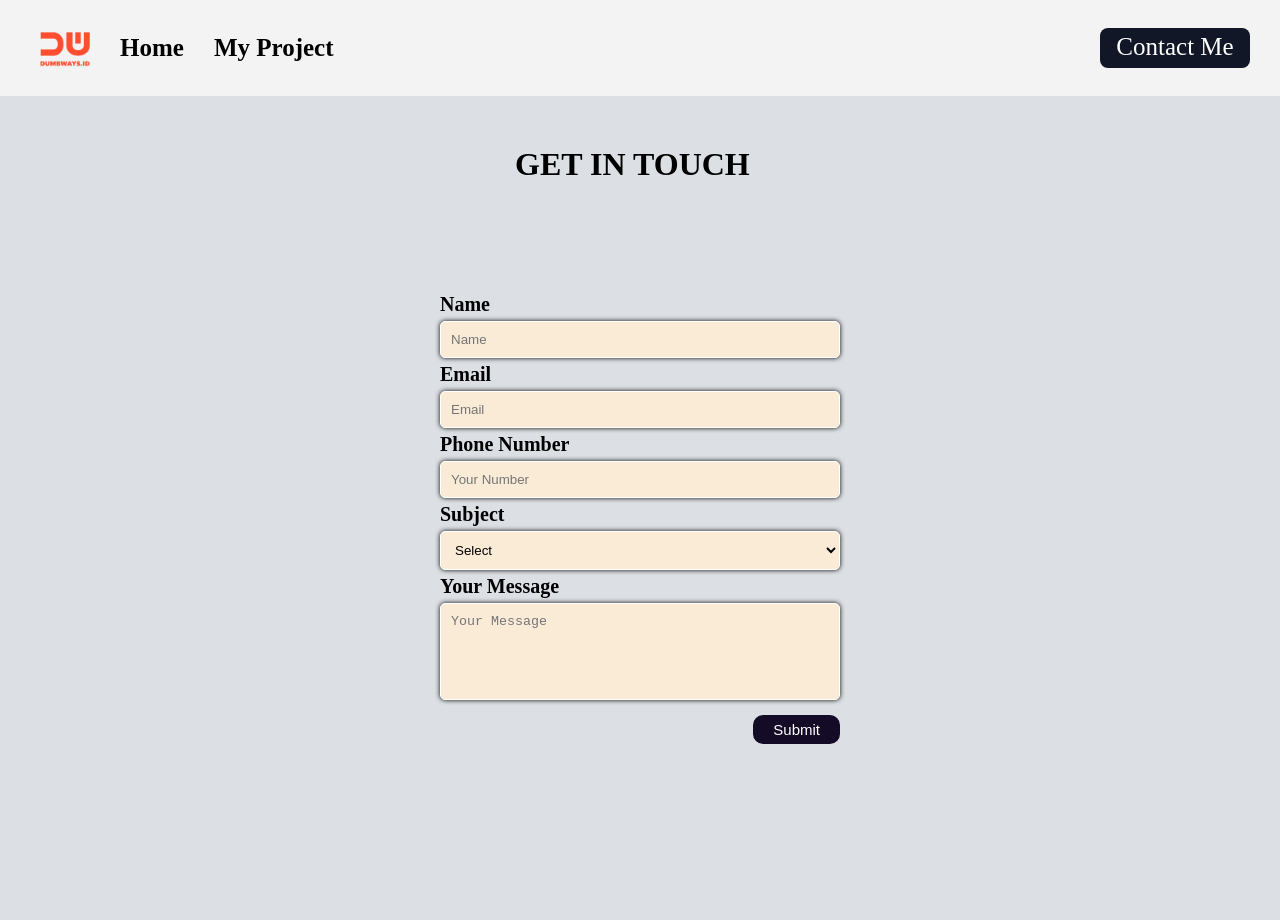
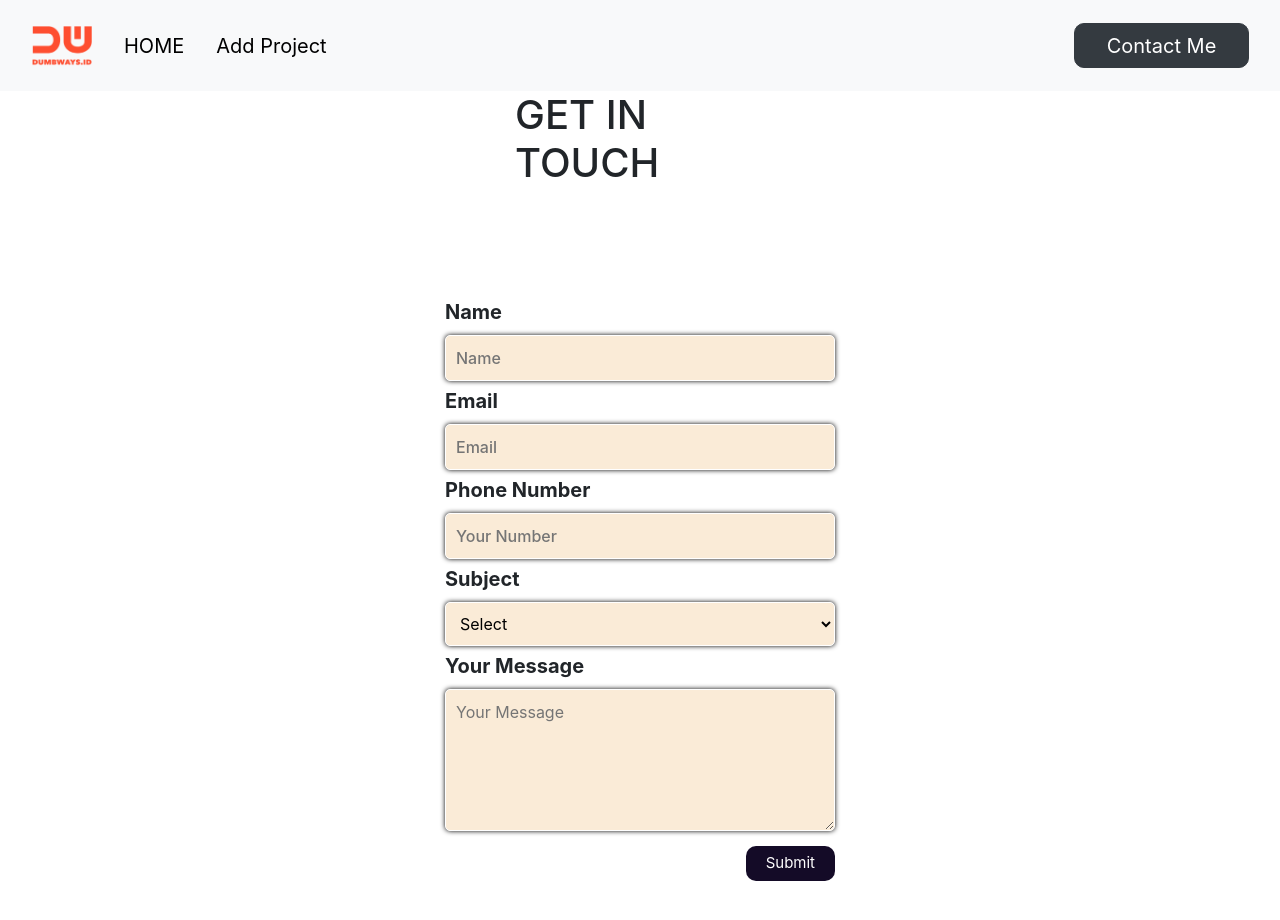
Before and after one commit to yuurha12/B41-S1, a plain HTML site: page task-copy/contact.html in a window 1280 px wide. Before the commit the page ends 805 px from the top, so only its background shows below. Drawn offline with nearby package versions, Linux system fonts and the light colour scheme.

Commit message:
day-6-update

```diff
--- a/task-copy/contact.css
+++ b/task-copy/contact.css
@@ -33,7 +33,7 @@ input, select, textarea {
     box-shadow: 0 0 5px;
 }
 
-button {
+.sbtm {
     float: right;
     background-color: rgb(20, 11, 39);
     color: rgb(255, 255, 255);
--- a/task-copy/contact.html
+++ b/task-copy/contact.html
@@ -1,22 +1,39 @@
 <html>
     <head>
-        <title>Contact Form</title>
-        <link rel="stylesheet" href="./contact.css">
-        <link rel="stylesheet" href="./nav.css">
+        <title>HOME</title>
+        <link rel="stylesheet" href="contact.css">
+        <link rel="stylesheet" href="./blog.css">
+        <link rel="stylesheet" href="https://cdnjs.cloudflare.com/ajax/libs/font-awesome/6.2.0/css/all.min.css">
+        <link rel="stylesheet" href="./styling.css">
+        <link rel="stylesheet" href="https://cdnjs.cloudflare.com/ajax/libs/font-awesome/6.2.0/css/all.min.css">
+        <link rel="stylesheet" href="https://cdn.jsdelivr.net/npm/bootstrap@4.3.1/dist/css/bootstrap.min.css" integrity="sha384-ggOyR0iXCbMQv3Xipma34MD+dH/1fQ784/j6cY/iJTQUOhcWr7x9JvoRxT2MZw1T" crossorigin="anonymous">
     </head>
     <body>
-        <nav class="nav">
-            <div class="nav-left">
-                <ul>
-                    <li><a href="./index.html"><img src="./assets/images/dw2.png"></a></li>
-                    <li><a href="./index.html">Home</a></li>
-                    <li><a href="./blog.html">My Project</a></li>
-                </ul>
-            </div>
-            <div class="nav-right">
-                <a href="./contact.html">Contact Me</a>
-            </div>
-        </nav>
+            <nav class="d-flex navbar navbar-light bg-light">
+                <nav class="navbar">
+                    <a class="navbar-brand" href="./index.html">
+                        <img src="./assets/images/dw2.png" width="60" height="40" alt="">
+                    </a>
+                    <ul class="nav justify-content-start">
+                        <li class="nav-item">
+                            <a class="nav-link active" href="./index.html">HOME</a>
+                        </li>
+                        <li class="nav-item">
+                            <a class="nav-link" href="./blog.html">Add Project</a>
+                        </li>
+                    </ul>
+                </nav>
+                <nav class="nav-rgt">
+                    <ul class="nav justify-content-center">
+                        <li class="nav-item">
+                            <a href="./contact.html">
+                                <button type="button" class="btn btn-dark">Contact Me</button>
+                            </a>
+                        </li>
+                    </ul>
+                </nav>
+            </nav>
+    <div>
         <h1>GET IN TOUCH</h1>
         <form>
             <div>
@@ -46,6 +63,7 @@
             </div>
             <button class="sbtm" type="button" onclick="ShowData()">Submit</button>
         </form>
+    </div>
     </body>
     <script src="./contact.js"></script>
-</html>
+    </html>
```
